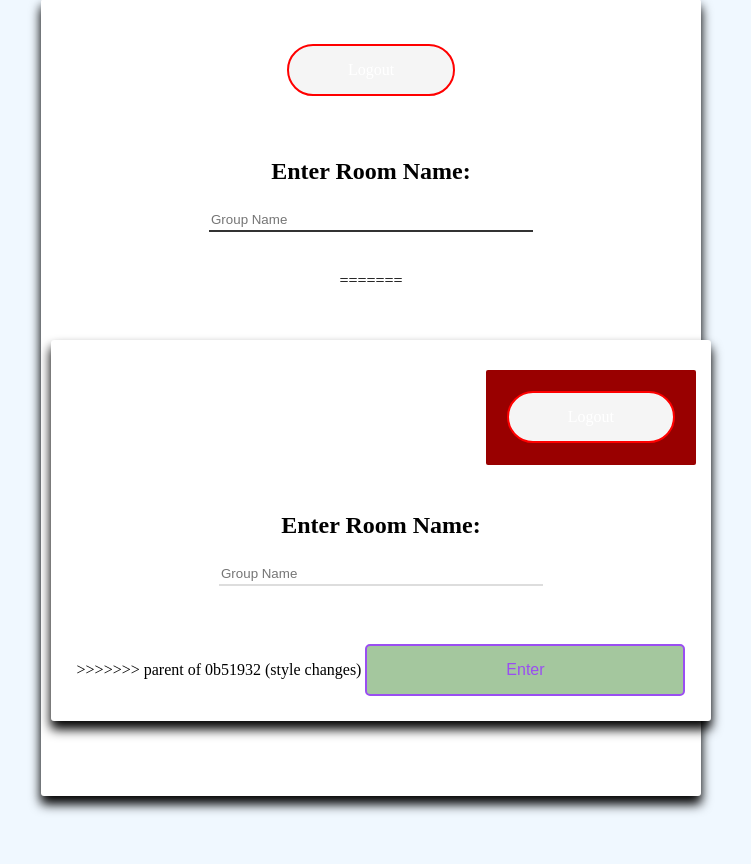
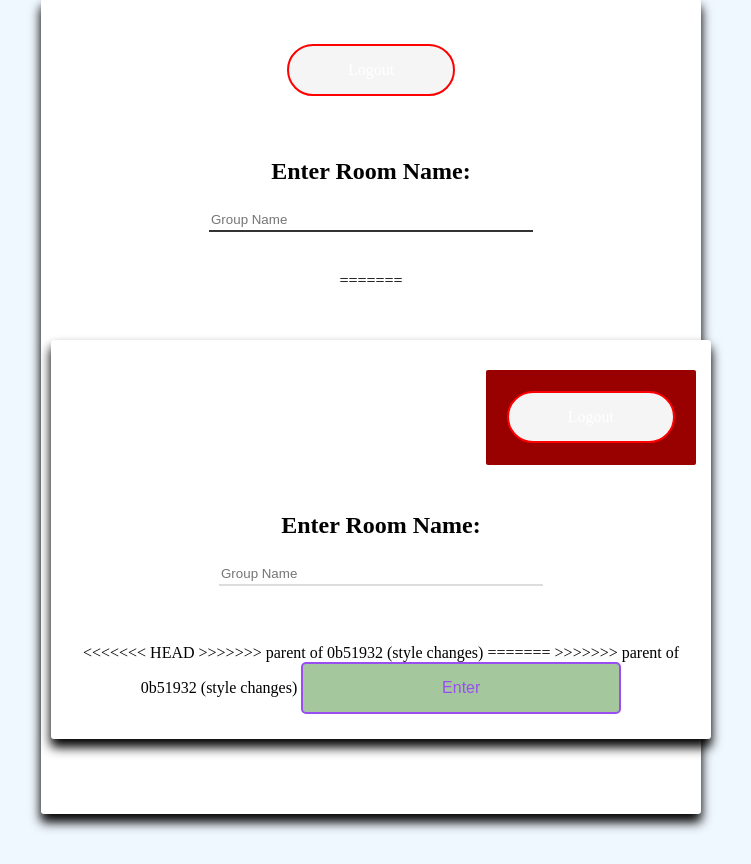
Before and after one commit to Mitraaaaa/Messenger, a Django app: page /chat/ in a window 1280 px wide. Shown: the part 77-941 px from the top of the page, without its empty margins (269-1020 px from the left). Before the commit the page ends 890 px from the top, so only its background shows below. Run offline with Django 4.2, Linux system fonts and the light colour scheme; a user stored in the database is signed in.

Commit message:
Update roomName.html

```diff
--- a/chat/templates/roomName.html
+++ b/chat/templates/roomName.html
@@ -57,6 +57,9 @@
         <br>
         <h3 class="heading">Enter Room Name: </h3>
         <input class="textinp" id="room-name-input" type="text" size="100" placeholder="Group Name"><br><br>
+<<<<<<< HEAD
+>>>>>>> parent of 0b51932 (style changes)
+=======
 >>>>>>> parent of 0b51932 (style changes)
         <input class="btn" id="room-name-submit" type="button" value="Enter">
     </div>
```
